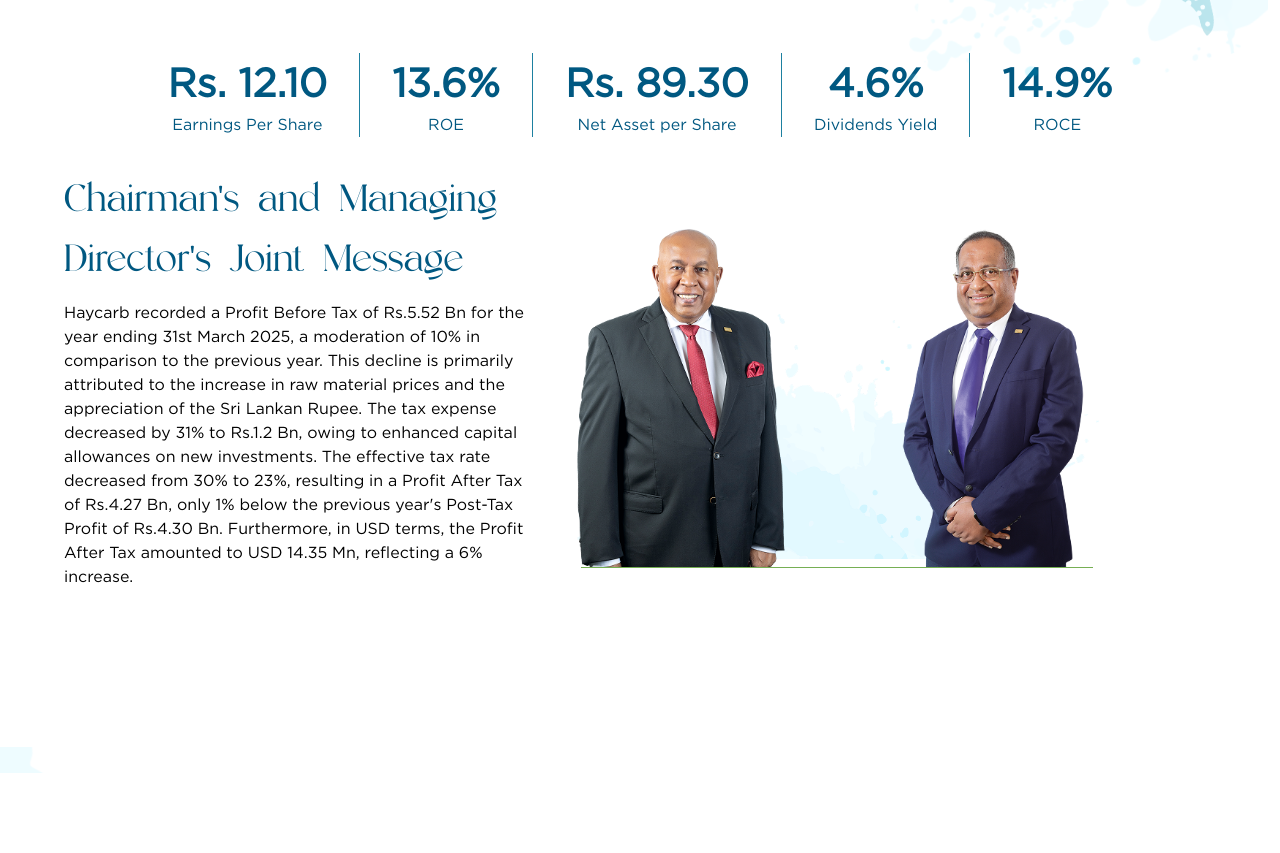
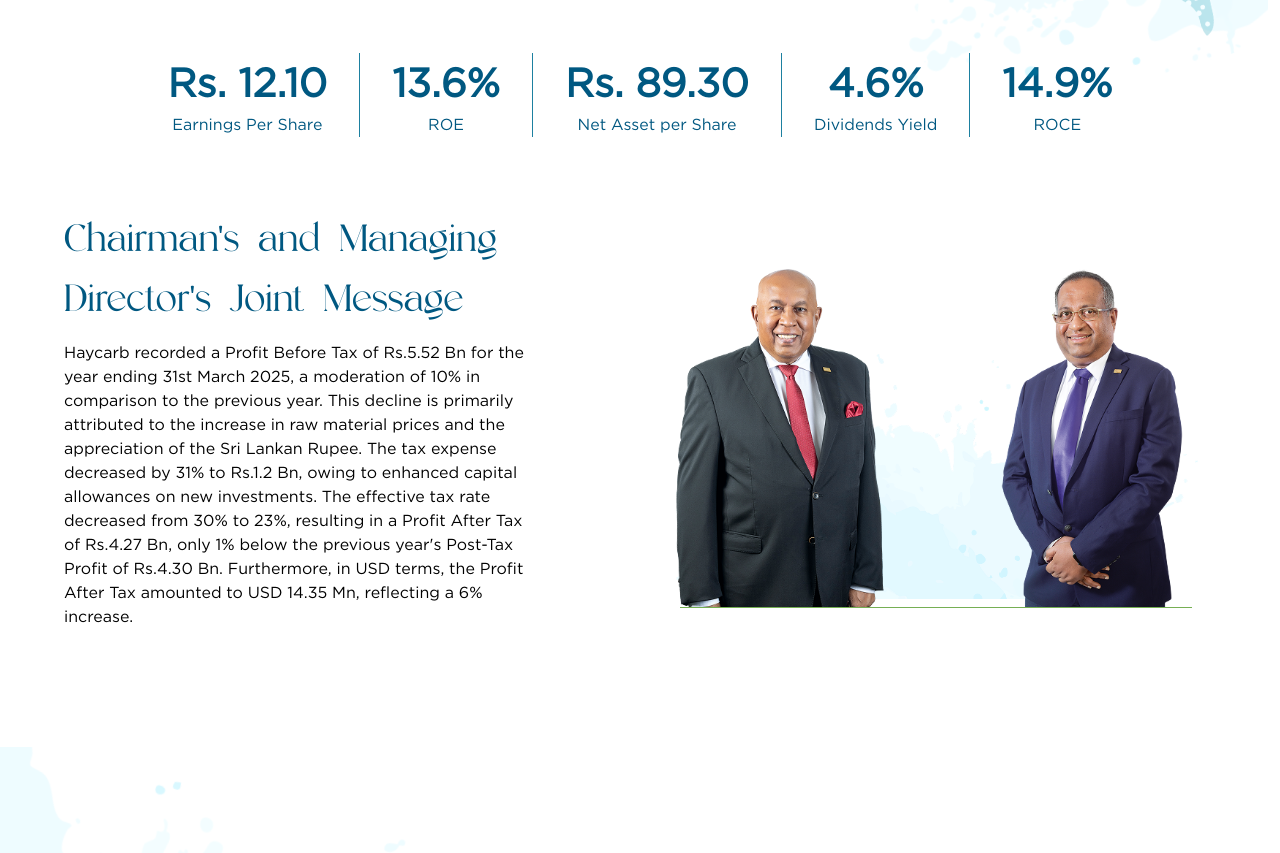
Before and after one commit to lashithniroshan/haycarb, a Next.js app: page /user-profile in a window 1280 px wide. Shown: the part 920-1773 px from the top of the page. Before the commit the page ends 1693 px from the top, so only its background shows below. Built offline with nearby package versions, Linux system fonts and the light colour scheme.

Commit message:
responsive issue fixed

```diff
--- a/app/(root)/user-profile/ContentPage.tsx
+++ b/app/(root)/user-profile/ContentPage.tsx
@@ -266,7 +266,7 @@ const ContentPage = () => {
           })}
         </div>
 
-        <div className="relative z-10 grid grid-cols-1 lg:grid-cols-12 gap-8 py-8">
+        <div className="relative z-10 grid grid-cols-1 lg:grid-cols-12 gap-8 py-8 my-10">
           <div className="lg:col-span-5">
             <h1 className="text-[40px] text-[#005881] font-normal">
               {
@@ -281,6 +281,9 @@ const ContentPage = () => {
               }
             </p>
           </div>
+
+          {/* Empty column for spacing on desktop */}
+          <div className="hidden lg:block lg:col-span-1"></div>
 
           <div className="lg:col-span-6 flex items-center justify-center w-full relative py-8 overflow-hidden">
             {/* Background Image */}
```
